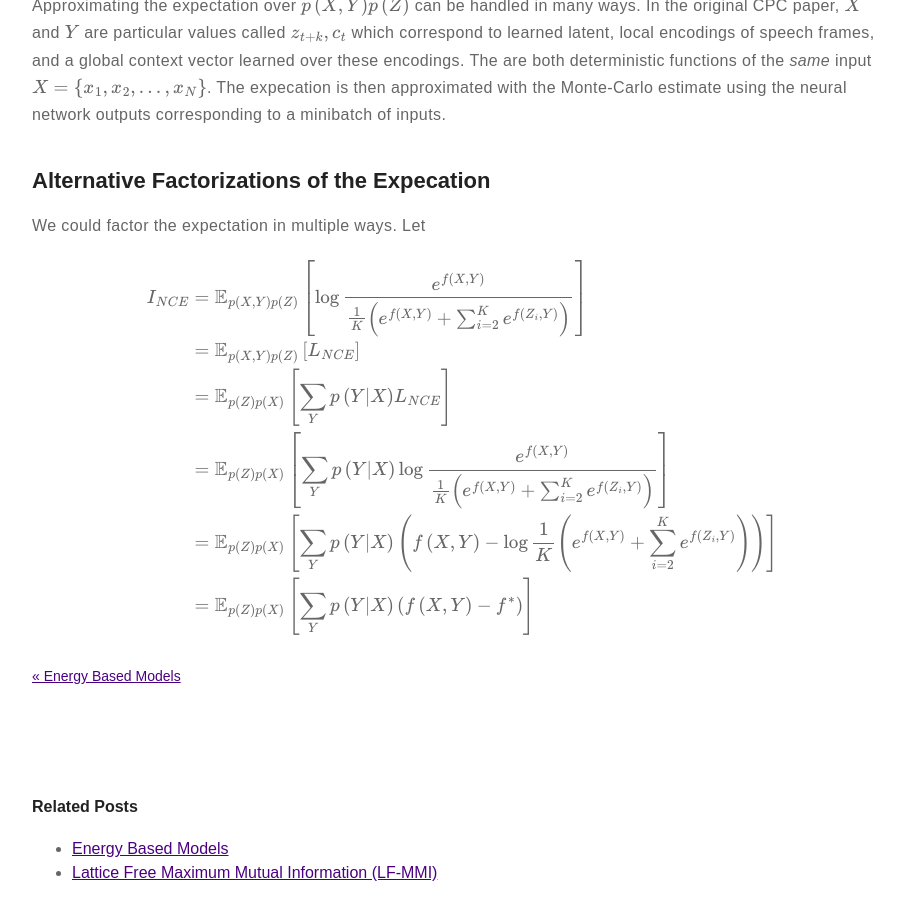
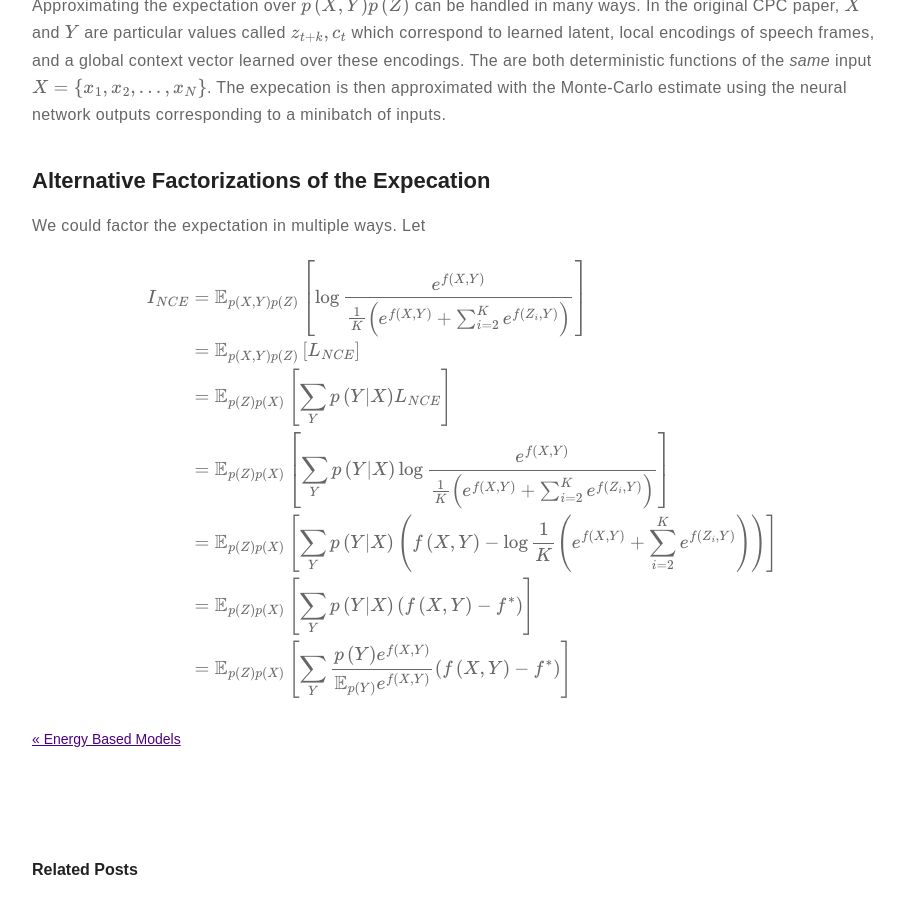
Before and after one commit to m-wiesner/m-wiesner.github.io, a Jekyll site: the page built from _posts/2020-10-30-Variational-Bounds-on-Mutual-Information.markdown, in a window 1280 px wide and 900 px high, scrolled down 5576 px. Shown: the whole window, without its empty margins (178-1082 px from the left). Built offline with Jekyll 4.4.1, drawn with Linux system fonts in a browser that asks for light colours; formulas are drawn with MathJax 3.

Commit message:
Update 2020-10-30-Variational-Bounds-on-Mutual-Information.markdown

```diff
--- a/_posts/2020-10-30-Variational-Bounds-on-Mutual-Information.markdown
+++ b/_posts/2020-10-30-Variational-Bounds-on-Mutual-Information.markdown
@@ -222,6 +222,7 @@ I_{NCE} &= \mathbb{E}_{p\left(X, Y\right)p\left(Z\right)}\left[\log{\frac{e^{f\l
 &= \mathbb{E}_{p\left(Z\right)p\left(X\right)} \left[\sum_Y p\left(Y|X\right) \log{\frac{e^{f\left(X, Y\right)}}{\frac{1}{K}\left(e^{f\left(X, Y\right)} + \sum_{i=2}^{K} e^{f\left(Z_i, Y\right)}\right)}} \right] \\
 &= \mathbb{E}_{p\left(Z\right)p\left(X\right)} \left[\sum_Y p\left(Y|X\right) \left(f\left(X, Y\right) - \log{\frac{1}{K}\left(e^{f\left(X, Y\right)} + \sum_{i=2}^{K} e^{f\left(Z_i, Y\right)} \right)} \right) \right] \\
 &= \mathbb{E}_{p\left(Z\right)p\left(X\right)} \left[\sum_Y p\left(Y|X\right) \left( f\left(X, Y\right) - f^{*} \right)\right] \\
+&= \mathbb{E}_{p\left(Z\right)p\left(X\right)} \left[\sum_Y \frac{p\left(Y\right)e^{f\left(X, Y\right)}}{\mathbb{E}_{p\left(Y\right)} e^{f\left(X, Y\right)}} \left( f\left(X, Y\right) - f^{*} \right)\right] \\
 \end{align}$$
 
 <!--
```
